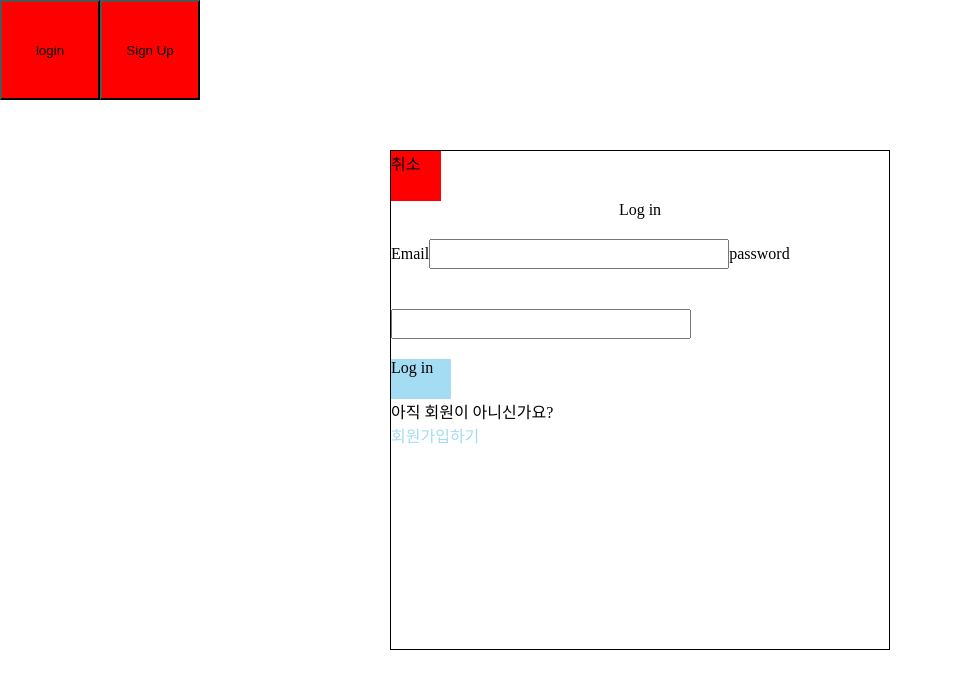
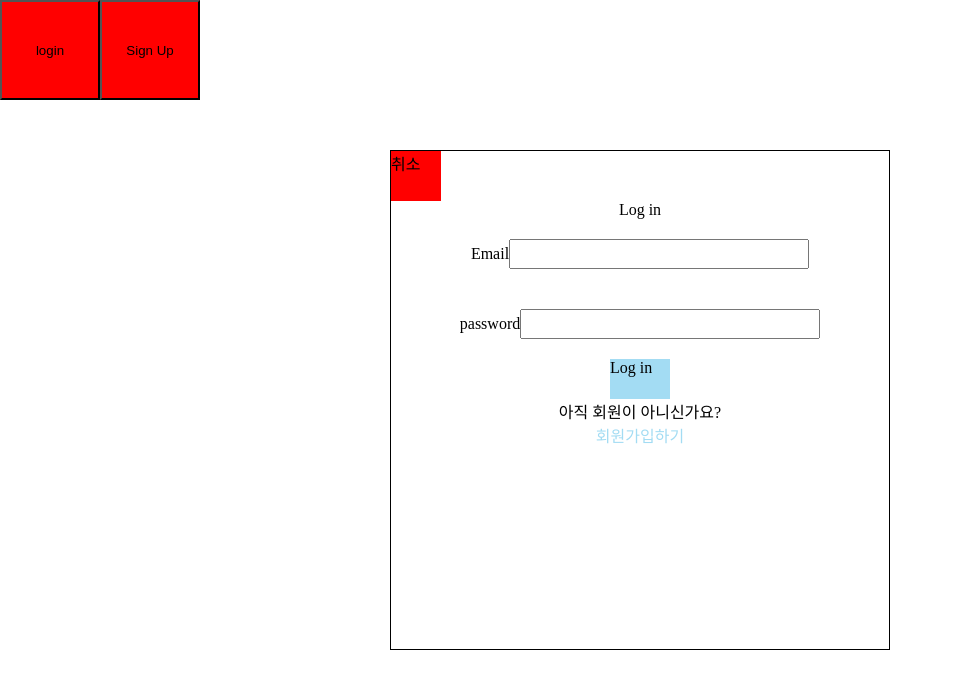
Before and after one commit to codestates/aneun-dongne, a React (Create React App) app in the folder client/: page /main in a window 1280 px wide. Both pictures are taken after a click on the button "login". Shown: the top 688 px of the page, without its empty margins (0-953 px from the left). Built offline with nearby package versions, Linux system fonts and the light colour scheme.

Commit message:
feat 회원가입 모달창 추가

```diff
--- a/client/src/App.js
+++ b/client/src/App.js
@@ -29,7 +29,7 @@ const App = () => {
     <>
       <BrowserRouter>
         <Switch>
-          <Route path="/main">
+          <Route exact path="/main">
             <Mainpage handleResponseSuccess={handleResponseSuccess} />
           </Route>
           <Route exact path="/home">
--- a/client/src/components/ModalLogin.js
+++ b/client/src/components/ModalLogin.js
@@ -2,10 +2,16 @@ import React, { useState } from "react";
 import styled from "styled-components";
 import axios from "axios";
 
-export const FormContainer = styled.div`
+const FormContainer = styled.div`
   display: flex;
   align-items: center;
   flex-direction: column;
+
+  form {
+    display: flex;
+    flex-direction: column;
+    align-items: center;
+  }
 
   input {
     margin: 20px 0px;
@@ -56,16 +62,24 @@ const ModalLogin = ({ handleResponseSuccess }) => {
   return (
     <>
       <FormContainer>
-        <div>Log in</div>
+        <div className="form-title">Log in</div>
         <form onSubmit={(e) => e.preventDefault()}>
+          <div className="form-email">
             <label for="email">Email</label>
-          <input id="email" type="text" onChange={handleInputValue("email")} />
+            <input
+              id="email"
+              type="text"
+              onChange={handleInputValue("email")}
+            />
+          </div>
+          <div className="form-password">
             <label for="password">password</label>
             <input
               id="password"
               type="password"
               onChange={handleInputValue("password")}
             />
+          </div>
           <div className="login-button" onClick={handleLogin}>
             Log in
           </div>
--- a/client/src/components/ModalSignup.js
+++ b/client/src/components/ModalSignup.js
@@ -1,7 +1,92 @@
-import React from "react";
+import React, { useState } from "react";
+import axios from "axios";
+import styled from "styled-components";
+
+const FormContainer = styled.div`
+  display: flex;
+  align-items: center;
+  flex-direction: column;
+
+  form {
+    display: flex;
+    flex-direction: column;
+    align-items: center;
+  }
+
+  input {
+    margin: 20px 0px;
+    width: 300px;
+    height: 30px;
+  }
+
+  .login-button {
+    cursor: pointer;
+    width: 60px;
+    height: 40px;
+    background-color: #a3dcf3;
+  }
+
+  .signup-link {
+    cursor: pointer;
+    color: #a3dcf3;
+  }
+`;
 
 const ModalSignup = () => {
-  return <div>회원가입</div>;
+  const [loginInfo, setLoginInfo] = useState({
+    nickname: "",
+    email: "",
+    password: "",
+    passwordConfrim: "",
+  });
+
+  const handleInputValue = (key) => (e) => {
+    setLoginInfo({ ...loginInfo, [key]: e.target.value });
+  };
+
+  return (
+    <>
+      <FormContainer>
+        <div className="form-title">Sign In</div>
+        <form onSubmit={(e) => e.preventDefault()}>
+          <div className="form-nickname">
+            <label for="nickname">Nickname</label>
+            <input
+              id="nickname"
+              type="text"
+              onChange={handleInputValue("nickname")}
+            />
+          </div>
+          <div className="form-email">
+            <label for="email">Email</label>
+            <input
+              id="email"
+              type="text"
+              onChange={handleInputValue("email")}
+            />
+          </div>
+          <div className="form-password">
+            <label for="password">Password</label>
+            <input
+              id="password"
+              type="password"
+              onChange={handleInputValue("password")}
+            />
+          </div>
+          <div className="form-password-confirm">
+            <label for="password">Password Confirm</label>
+            <input
+              id="password-confirm"
+              type="password"
+              onChange={handleInputValue("passwordConfrim")}
+            />
+          </div>
+          <div className="login-button">회원가입</div>
+          <div className="signup-link">로그인창으로 가기</div>
+        </form>
+      </FormContainer>
+    </>
+  );
 };
 
 export default ModalSignup;
--- a/client/src/pages/Home.js
+++ b/client/src/pages/Home.js
@@ -0,0 +1,7 @@
+import React from "react";
+
+const Home = () => {
+  return <div>여기는 홈화면</div>;
+};
+
+export default Home;
```
Lines whose indentation alone changed are shown as unchanged.
